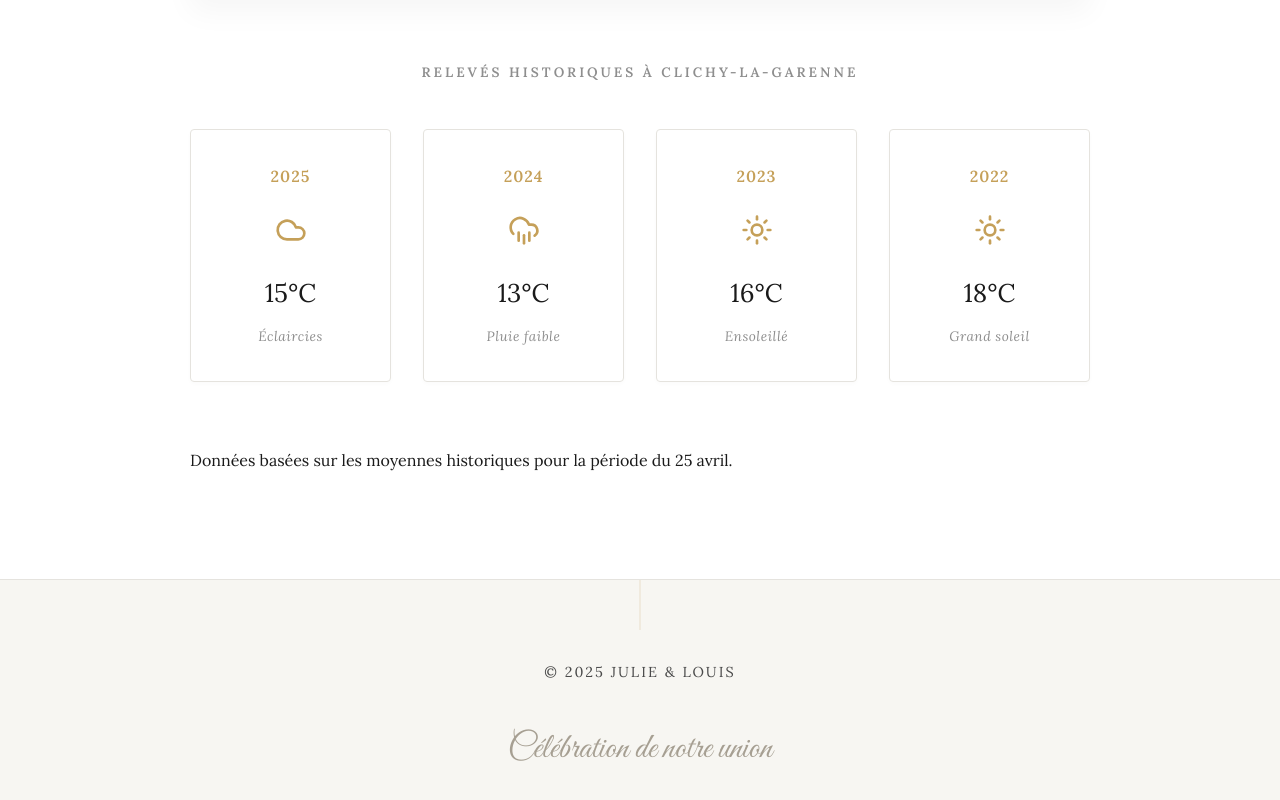
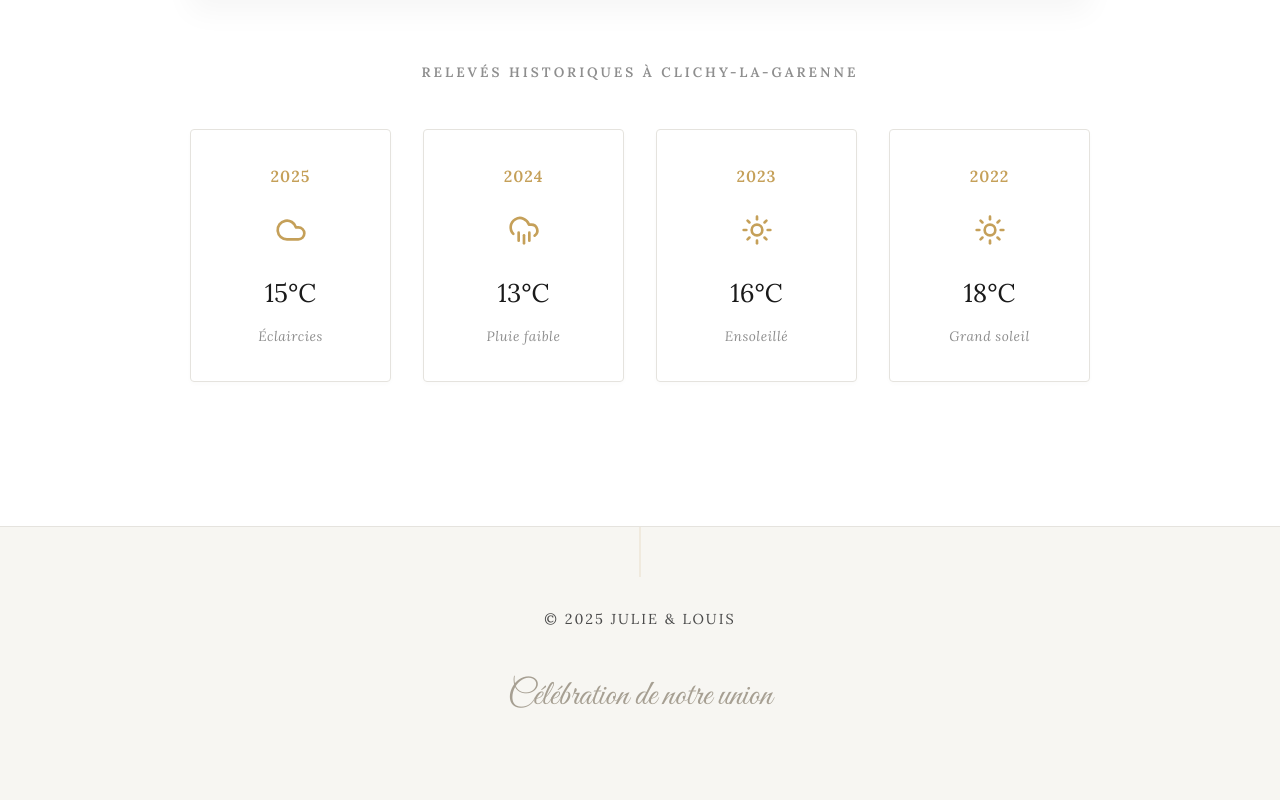
Before and after one commit to louisapaire-max/louis, a React (Vite) app: page / in a window 1280 px wide. Shown: the part 9460-10260 px from the top of the page. Built offline with nearby package versions, Linux system fonts and the light colour scheme.

Commit message:
Remove weather disclaimer text

```diff
--- a/src/components/Weather/Weather.jsx
+++ b/src/components/Weather/Weather.jsx
@@ -55,10 +55,6 @@ function Weather() {
             ))}
           </div>
         </div>
-
-        <p className="weather-disclaimer">
-          Données basées sur les moyennes historiques pour la période du 25 avril.
-        </p>
       </div>
     </section>
   )
```
